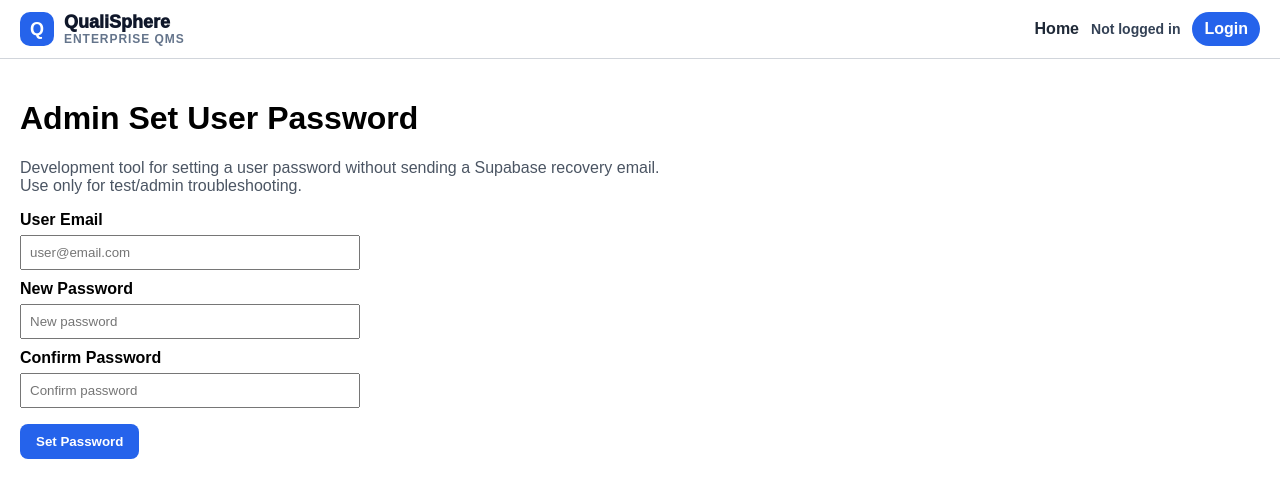
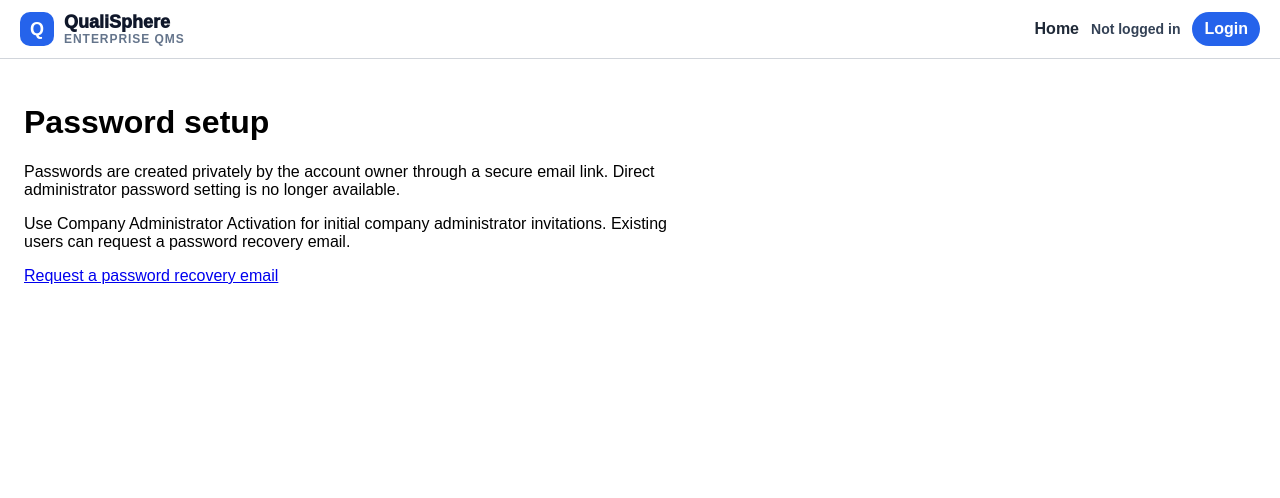
Before and after one commit to Markatcholi/Qualiflow6, a Next.js app: page /admin/set-user-password in a window 1280 px wide. Shown: the top 498 px of the page. Built offline with nearby package versions, Linux system fonts and the light colour scheme; no server answers.

Commit message:
Retire direct administrator password setting

```diff
--- a/app/admin/set-user-password/page.tsx
+++ b/app/admin/set-user-password/page.tsx
@@ -1,122 +1,12 @@
-"use client";
-
-import { useState } from "react";
+import Link from "next/link";
 
 export default function AdminSetUserPasswordPage() {
-  const [email, setEmail] = useState("");
-  const [password, setPassword] = useState("");
-  const [confirmPassword, setConfirmPassword] = useState("");
-
-  const setUserPassword = async () => {
-    const normalizedEmail = email.trim().toLowerCase();
-
-    if (!normalizedEmail || !password || !confirmPassword) {
-      alert("Email, new password, and confirm password are required.");
-      return;
-    }
-
-    if (password !== confirmPassword) {
-      alert("Passwords do not match.");
-      return;
-    }
-
-    if (password.length < 6) {
-      alert("Password must be at least 6 characters.");
-      return;
-    }
-
-    const response = await fetch("/api/admin/set-user-password", {
-      method: "POST",
-      headers: {
-        "Content-Type": "application/json",
-      },
-      body: JSON.stringify({
-        email: normalizedEmail,
-        password,
-      }),
-    });
-
-    const result = await response.json();
-
-    if (!response.ok) {
-      alert(result.error || "Unable to update password.");
-      return;
-    }
-
-    alert(`Password updated successfully for ${normalizedEmail}.`);
-
-    setEmail("");
-    setPassword("");
-    setConfirmPassword("");
-  };
-
   return (
-    <main style={{ padding: "20px", fontFamily: "Arial, sans-serif" }}>
-      <h1>Admin Set User Password</h1>
-
-      <p style={{ color: "#4b5563", maxWidth: "650px" }}>
-        Development tool for setting a user password without sending a Supabase recovery email.
-        Use only for test/admin troubleshooting.
-      </p>
-
-      <div style={{ marginBottom: "10px" }}>
-        <label style={labelStyle}>User Email</label>
-        <input
-          type="email"
-          placeholder="user@email.com"
-          value={email}
-          onChange={(e) => setEmail(e.target.value)}
-          style={inputStyle}
-        />
-      </div>
-
-      <div style={{ marginBottom: "10px" }}>
-        <label style={labelStyle}>New Password</label>
-        <input
-          type="password"
-          placeholder="New password"
-          value={password}
-          onChange={(e) => setPassword(e.target.value)}
-          style={inputStyle}
-        />
-      </div>
-
-      <div style={{ marginBottom: "16px" }}>
-        <label style={labelStyle}>Confirm Password</label>
-        <input
-          type="password"
-          placeholder="Confirm password"
-          value={confirmPassword}
-          onChange={(e) => setConfirmPassword(e.target.value)}
-          style={inputStyle}
-        />
-      </div>
-
-      <button onClick={setUserPassword} style={buttonStyle}>
-        Set Password
-      </button>
+    <main style={{ padding: 24, fontFamily: "Arial, sans-serif", maxWidth: 680 }}>
+      <h1>Password setup</h1>
+      <p>Passwords are created privately by the account owner through a secure email link. Direct administrator password setting is no longer available.</p>
+      <p>Use Company Administrator Activation for initial company administrator invitations. Existing users can request a password recovery email.</p>
+      <Link href="/forgot-password">Request a password recovery email</Link>
     </main>
   );
 }
-
-const labelStyle: React.CSSProperties = {
-  display: "block",
-  fontWeight: 700,
-  marginBottom: "6px",
-};
-
-const inputStyle: React.CSSProperties = {
-  padding: "8px",
-  width: "320px",
-  maxWidth: "100%",
-};
-
-const buttonStyle: React.CSSProperties = {
-  background: "#2563eb",
-  color: "white",
-  border: "none",
-  borderRadius: "8px",
-  padding: "10px 16px",
-  fontWeight: 800,
-  cursor: "pointer",
-};
--- a/app/api/admin/set-user-password/route.ts
+++ b/app/api/admin/set-user-password/route.ts
@@ -1,87 +1,8 @@
-import { NextResponse } from "next/server";
-import { createClient } from "@supabase/supabase-js";
-
-export async function POST(request: Request) {
-  try {
-    const { email, password } = await request.json();
-
-    const normalizedEmail = String(email || "").trim().toLowerCase();
-
-    if (!normalizedEmail || !password) {
-      return NextResponse.json(
-        { error: "Email and password are required." },
-        { status: 400 }
-      );
-    }
-
-    if (String(password).length < 6) {
-      return NextResponse.json(
-        { error: "Password must be at least 6 characters." },
-        { status: 400 }
-      );
-    }
-
-    const supabaseUrl = process.env.NEXT_PUBLIC_SUPABASE_URL;
-    const serviceRoleKey = process.env.SUPABASE_SERVICE_ROLE_KEY;
-
-    if (!supabaseUrl || !serviceRoleKey) {
-      return NextResponse.json(
-        {
-          error:
-            "Missing NEXT_PUBLIC_SUPABASE_URL or SUPABASE_SERVICE_ROLE_KEY environment variable.",
-        },
-        { status: 500 }
-      );
-    }
-
-    const adminClient = createClient(supabaseUrl, serviceRoleKey, {
-      auth: {
-        autoRefreshToken: false,
-        persistSession: false,
-      },
-    });
-
-    const { data: usersData, error: listError } =
-      await adminClient.auth.admin.listUsers();
-
-    if (listError) {
-      return NextResponse.json({ error: listError.message }, { status: 500 });
-    }
-
-    const users = ((usersData as any)?.users || []) as Array<{
-      id: string;
-      email?: string | null;
-    }>;
-
-    const targetUser = users.find(
-      (user) => String(user.email || "").toLowerCase() === normalizedEmail
-    );
-
-    if (!targetUser) {
-      return NextResponse.json(
-        { error: `No Supabase auth user found for ${normalizedEmail}.` },
-        { status: 404 }
-      );
-    }
-
-    const { error: updateError } =
-      await adminClient.auth.admin.updateUserById(targetUser.id, {
-        password,
-        email_confirm: true,
-      });
-
-    if (updateError) {
-      return NextResponse.json({ error: updateError.message }, { status: 500 });
-    }
-
-    return NextResponse.json({
-      success: true,
-      message: `Password updated for ${normalizedEmail}.`,
-    });
-  } catch (error: any) {
-    return NextResponse.json(
-      { error: error?.message || "Unexpected error." },
-      { status: 500 }
-    );
-  }
+// Retired development endpoint. Passwords must be set by the account owner
+// through Supabase's invitation or recovery flow, never by an administrator.
+export async function POST() {
+  return Response.json(
+    { error: "Direct password setting is disabled. Use an account invitation or password recovery email." },
+    { status: 410, headers: { "Cache-Control": "no-store" } },
+  );
 }
```
Also changed, not shown: 1 other file (tests, documents, lock files or other folders).
